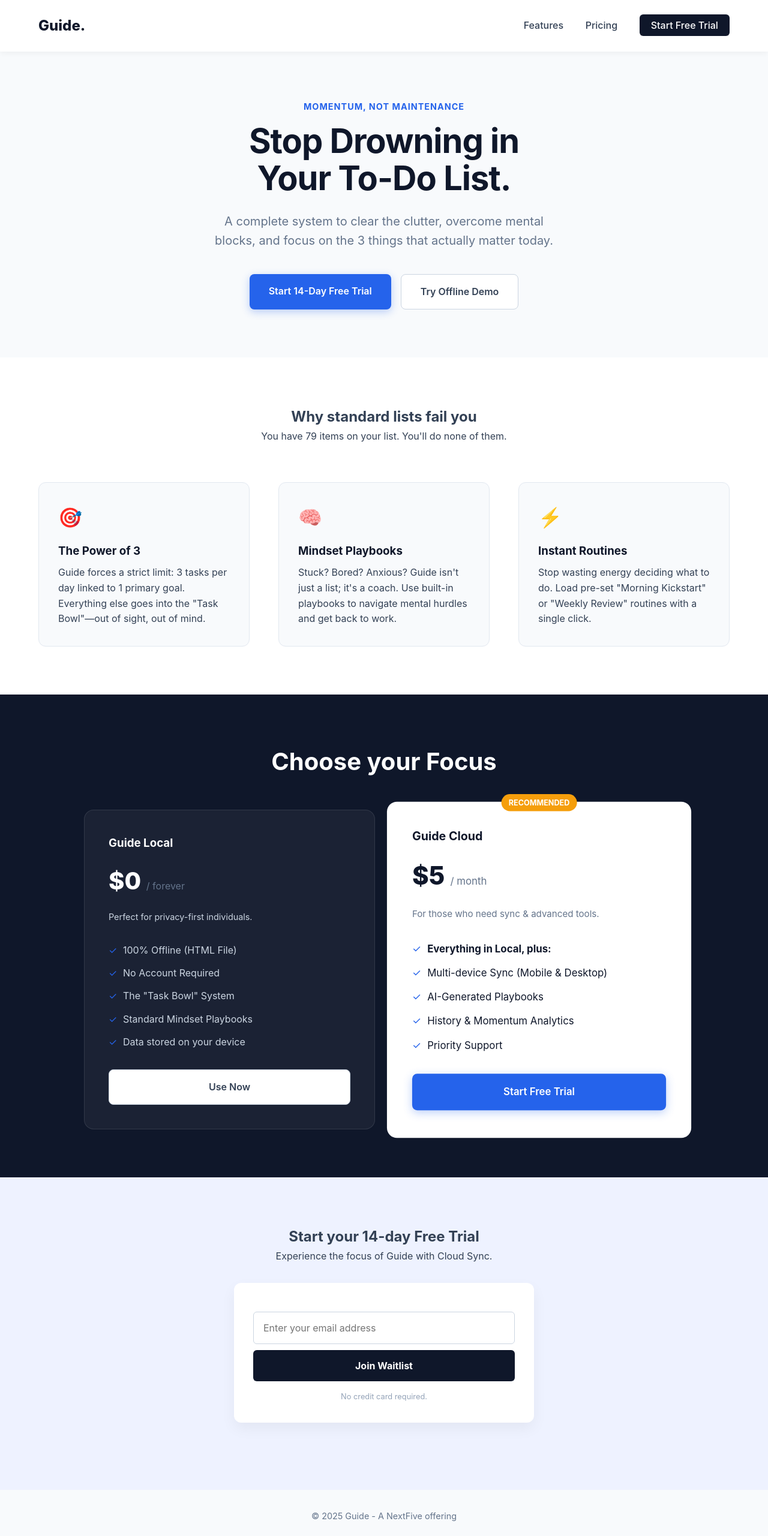
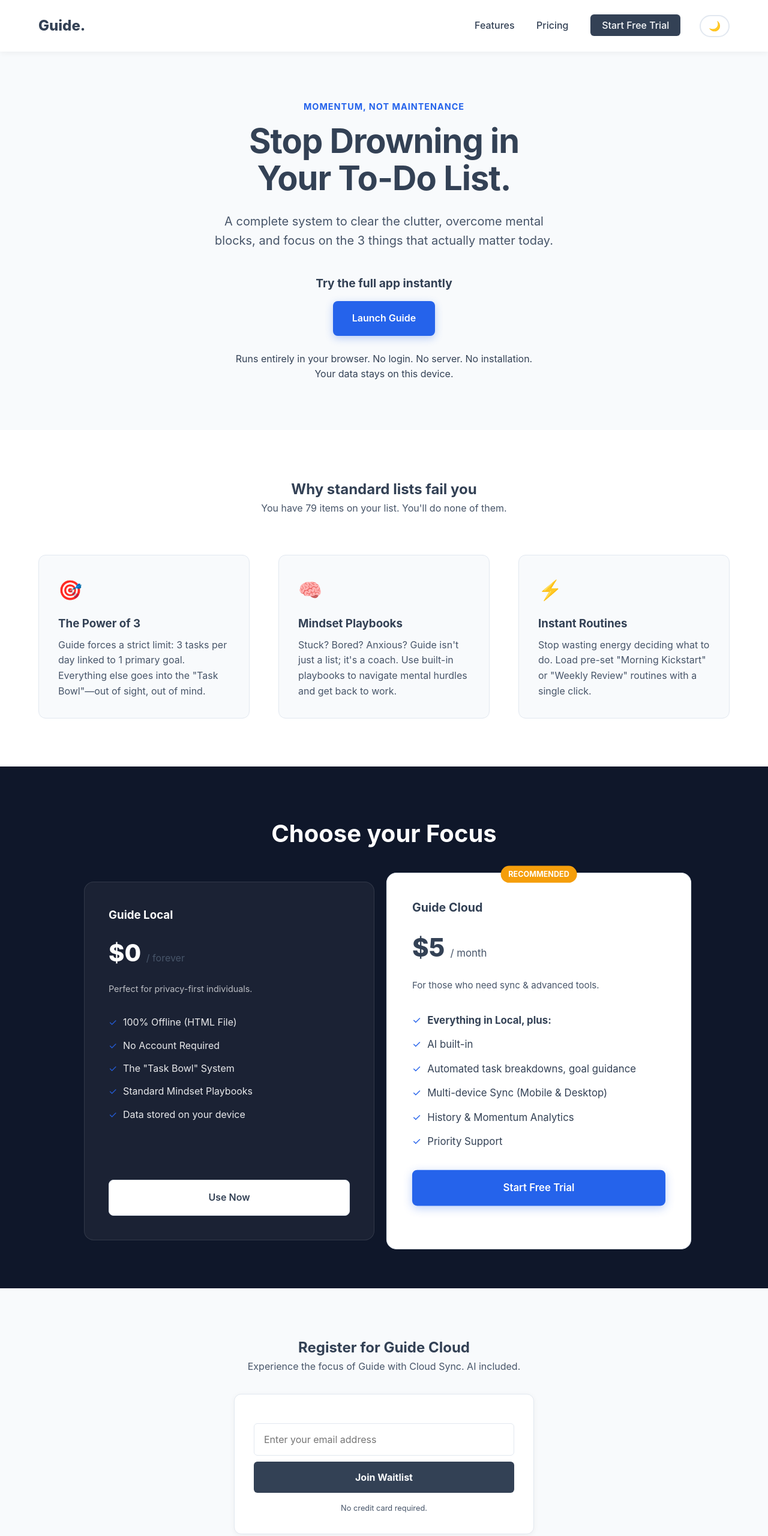
Before and after one commit to nextfiveinc/guide-lands, a plain HTML site: page index.html in a window 1280 px wide. Shown: the top 2561 px of the page at 60% size. Drawn offline with Linux system fonts and the light colour scheme.

Commit message:
Enhance theming and layout in index.html
Refactor CSS variables and styles for improved theming and responsiveness. Update HTML structure for navigation and hero section.

```diff
--- a/index.html
+++ b/index.html
@@ -6,69 +6,176 @@
     <title>Guide | Stop Drowning in Tasks</title>
     <style>
         :root {
-            --primary: #2563EB; /* Professional Blue */
-            --dark: #0F172A;
-            --light: #F8FAFC;
-            --accent: #F59E0B; /* Attention grabbing orange */
-            --text-main: #334155;
-            --text-light: #64748B;
+            /* 1. PALETTE DEFINITIONS (Literal Colors) */
+            --blue-600: #2563EB;
+            --slate-900: #0F172A;
+            --slate-800: #1E293B;
+            --slate-50:  #F8FAFC;
+            --slate-100: #F1F5F9;
+            --slate-300: #CBD5E1;
+            --slate-600: #475569;
+            --slate-700: #334155;
+            --amber-500: #F59E0B;
+            --white: #ffffff;
+
+            /* 2. SEMANTIC VARIABLES (Light Mode Default) */
+            --primary: var(--blue-600);
+            --accent: var(--amber-500);
+
+            --bg-body: var(--slate-50);
+            --bg-nav: var(--white);
+            --bg-card: var(--white);
+            --bg-section-contrast: var(--slate-900); /* Pricing section bg */
+            --bg-input: var(--white);
+
+            --text-main: var(--slate-700);
+            --text-muted: var(--slate-600);
+            --text-contrast: var(--white); /* Text inside contrast sections */
+
+            --border-color: #e2e8f0;
+            --shadow-subtle: 0 2px 10px rgba(0,0,0,0.05);
         }
 
-        * { margin: 0; padding: 0; box-sizing: border-box; font-family: -apple-system, BlinkMacSystemFont, "Segoe UI", Roboto, Helvetica, Arial, sans-serif; }
+        /* DARK MODE OVERRIDES */
+        body.dark-mode {
+            --bg-body: var(--slate-900);
+            --bg-nav: var(--slate-900); /* Matches body or slightly lighter */
+            --bg-card: var(--slate-800);
+            --bg-section-contrast: var(--slate-800); /* Pricing blends in more */
+            --bg-input: var(--slate-900);
 
-        body { background-color: var(--light); color: var(--text-main); line-height: 1.6; }
+            --text-main: var(--slate-100);
+            --text-muted: var(--slate-300);
+            --text-contrast: var(--slate-100);
+
+            --border-color: #334155;
+            --shadow-subtle: 0 4px 20px rgba(0,0,0,0.3);
+        }
+
+        * { margin: 0; padding: 0; box-sizing: border-box; font-family: -apple-system, BlinkMacSystemFont, "Segoe UI", Roboto, Helvetica, Arial, sans-serif; transition: background-color 0.3s ease, color 0.3s ease; }
+
+        body { background-color: var(--bg-body); color: var(--text-main); line-height: 1.6; }
 
         /* HEADER */
-        header { display: flex; justify-content: space-between; align-items: center; padding: 1.5rem 5%; background: white; box-shadow: 0 2px 10px rgba(0,0,0,0.05); }
-        .logo { font-weight: 800; font-size: 1.5rem; color: var(--dark); text-decoration: none; }
+        header {
+            display: flex;
+            justify-content: space-between;
+            align-items: center;
+            padding: 1.5rem 5%;
+            background: var(--bg-nav);
+            box-shadow: var(--shadow-subtle);
+            position: relative;
+        }
+        .logo { font-weight: 800; font-size: 1.5rem; color: var(--text-main); text-decoration: none; }
+
+        .nav-container { display: flex; align-items: center; }
         .nav-links a { text-decoration: none; color: var(--text-main); margin-left: 2rem; font-weight: 500; }
-        .btn-nav { background: var(--dark); color: white !important; padding: 0.5rem 1.2rem; border-radius: 6px; transition: opacity 0.2s; }
+        .btn-nav { background: var(--text-main); color: var(--bg-body) !important; padding: 0.5rem 1.2rem; border-radius: 6px; transition: opacity 0.2s; }
         .btn-nav:hover { opacity: 0.9; }
+
+        /* THEME TOGGLE */
+        .theme-toggle {
+            background: none;
+            border: 2px solid var(--border-color);
+            color: var(--text-main);
+            padding: 0.4rem 0.8rem;
+            border-radius: 20px;
+            margin-left: 2rem;
+            cursor: pointer;
+            font-size: 1rem;
+            display: flex;
+            align-items: center;
+            gap: 5px;
+        }
+        .theme-toggle:hover { background: var(--bg-body); }
 
         /* HERO SECTION */
         .hero { text-align: center; padding: 5rem 1rem; max-width: 800px; margin: 0 auto; }
         .tagline { color: var(--primary); font-weight: 700; text-transform: uppercase; letter-spacing: 1px; font-size: 0.9rem; margin-bottom: 1rem; display: block; }
-        h1 { font-size: 3.5rem; line-height: 1.1; color: var(--dark); margin-bottom: 1.5rem; letter-spacing: -1px; }
-        .subtitle { font-size: 1.25rem; color: var(--text-light); margin-bottom: 2.5rem; max-width: 600px; margin-left: auto; margin-right: auto; }
+        h1 { font-size: 3.5rem; line-height: 1.1; color: var(--text-main); margin-bottom: 1.5rem; letter-spacing: -1px; }
+        .subtitle { font-size: 1.25rem; color: var(--text-muted); margin-bottom: 2.5rem; max-width: 600px; margin-left: auto; margin-right: auto; }
 
         .cta-group { display: flex; justify-content: center; gap: 1rem; flex-wrap: wrap; }
         .btn { padding: 1rem 2rem; border-radius: 8px; font-weight: 600; text-decoration: none; transition: transform 0.1s; }
         .btn:active { transform: scale(0.98); }
         .btn-primary { background: var(--primary); color: white; box-shadow: 0 4px 14px rgba(37, 99, 235, 0.3); }
-        .btn-secondary { background: white; color: var(--text-main); border: 1px solid #cbd5e1; }
+        .btn-secondary { background: var(--bg-card); color: var(--text-main); border: 1px solid var(--border-color); }
 
         /* FEATURES GRID */
-        .features { padding: 5rem 5%; background: white; }
+        .features { padding: 5rem 5%; background: var(--bg-card); }
         .section-header { text-align: center; margin-bottom: 4rem; }
         .grid { display: grid; grid-template-columns: repeat(auto-fit, minmax(300px, 1fr)); gap: 3rem; max-width: 1200px; margin: 0 auto; }
-        .feature-card { padding: 2rem; background: var(--light); border-radius: 12px; border: 1px solid #e2e8f0; }
+        .feature-card { padding: 2rem; background: var(--bg-body); border-radius: 12px; border: 1px solid var(--border-color); }
         .feature-icon { font-size: 2rem; margin-bottom: 1rem; display: block; }
-        .feature-card h3 { margin-bottom: 0.5rem; color: var(--dark); }
+        .feature-card h3 { margin-bottom: 0.5rem; color: var(--text-main); }
+        .feature-card p { color: var(--text-muted); }
 
         /* PRICING / UPSELL */
-        .pricing { padding: 5rem 5%; background: var(--dark); color: white; text-align: center; }
-        .pricing h2 { margin-bottom: 3rem; font-size: 2.5rem; }
+        /* Note: This section has a contrast background by default */
+        .pricing { padding: 5rem 5%; background: var(--bg-section-contrast); color: var(--text-contrast); text-align: center; transition: border 0.3s; }
+        body.dark-mode .pricing { border-top: 1px solid var(--border-color); border-bottom: 1px solid var(--border-color); }
+
+        .pricing h2 { margin-bottom: 3rem; font-size: 2.5rem; color: var(--text-contrast); }
         .pricing-grid { display: flex; justify-content: center; gap: 2rem; flex-wrap: wrap; max-width: 1000px; margin: 0 auto; }
 
-        .plan { background: rgba(255,255,255,0.05); padding: 2.5rem; border-radius: 16px; flex: 1; min-width: 300px; text-align: left; border: 1px solid rgba(255,255,255,0.1); }
-        .plan.pro { background: white; color: var(--dark); transform: scale(1.05); border: none; position: relative; }
+        .plan { background: rgba(255,255,255,0.05); padding: 2.5rem; border-radius: 16px; flex: 1; min-width: 300px; text-align: left; border: 1px solid rgba(255,255,255,0.1); color: var(--text-contrast); }
+
+        /* The Pro Plan Card */
+        .plan.pro { background: var(--bg-card); color: var(--text-main); transform: scale(1.05); border: 1px solid var(--border-color); position: relative; }
         .plan.pro::before { content: "RECOMMENDED"; position: absolute; top: -12px; left: 50%; transform: translateX(-50%); background: var(--accent); color: white; padding: 4px 12px; font-size: 0.75rem; font-weight: bold; border-radius: 20px; }
 
         .price { font-size: 2.5rem; font-weight: 800; margin: 1rem 0; display: block; }
-        .price span { font-size: 1rem; font-weight: 400; color: #64748B; }
+        .price span { font-size: 1rem; font-weight: 400; color: var(--text-muted); }
+
         .plan-features { list-style: none; margin: 2rem 0; }
         .plan-features li { margin-bottom: 0.8rem; padding-left: 1.5rem; position: relative; }
         .plan-features li::before { content: "✓"; position: absolute; left: 0; color: var(--primary); }
 
         /* SIGN UP FORM */
-        .signup-section { background: #EEF2FF; padding: 5rem 1rem; text-align: center; }
-        .form-container { background: white; max-width: 500px; margin: 2rem auto; padding: 2rem; border-radius: 12px; box-shadow: 0 10px 25px rgba(0,0,0,0.05); }
+        .signup-section { background: var(--bg-body); padding: 5rem 1rem; text-align: center; }
+        .form-container { background: var(--bg-card); max-width: 500px; margin: 2rem auto; padding: 2rem; border-radius: 12px; box-shadow: var(--shadow-subtle); border: 1px solid var(--border-color); }
         .input-group { display: flex; gap: 10px; margin-top: 1rem; flex-direction: column; }
-        input[type="email"] { padding: 1rem; border: 1px solid #cbd5e1; border-radius: 6px; font-size: 1rem; width: 100%; }
-        .btn-submit { background: var(--dark); color: white; border: none; padding: 1rem; border-radius: 6px; font-weight: bold; cursor: pointer; font-size: 1rem; }
 
+        input[type="email"] {
+            padding: 1rem;
+            border: 1px solid var(--border-color);
+            background: var(--bg-input);
+            color: var(--text-main);
+            border-radius: 6px;
+            font-size: 1rem;
+            width: 100%;
+        }
+
+        .btn-submit { background: var(--text-main); color: var(--bg-body); border: none; padding: 1rem; border-radius: 6px; font-weight: bold; cursor: pointer; font-size: 1rem; transition: opacity 0.2s; }
+        .btn-submit:hover { opacity: 0.9; }
+
+        footer { text-align: center; padding: 2rem; color: var(--text-muted); font-size: 0.9rem; background: var(--bg-body); }
+
+        /* MOBILE RESPONSIVENESS */
         @media (max-width: 768px) {
+            header {
+                flex-direction: column;
+                gap: 1rem;
+                padding: 1rem 5%;
+            }
+            .nav-container {
+                flex-direction: column;
+                gap: 1rem;
+                width: 100%;
+            }
+            .nav-links {
+                display: flex;
+                flex-direction: column;
+                align-items: center;
+                gap: 1rem;
+                width: 100%;
+            }
+            .nav-links a { margin-left: 0; }
+            .theme-toggle { margin-left: 0; margin-top: 0.5rem; }
+
             h1 { font-size: 2.5rem; }
+            .hero { padding: 3rem 1rem; }
+
             .pricing-grid { flex-direction: column; }
             .plan.pro { transform: none; }
         }
@@ -79,11 +186,16 @@
     <!-- Navigation -->
     <header>
         <a href="#" class="logo">Guide.</a>
-        <nav class="nav-links">
-            <a href="#features">Features</a>
-            <a href="#pricing">Pricing</a>
-            <a href="#signup" class="btn-nav">Start Free Trial</a>
-        </nav>
+        <div class="nav-container">
+            <nav class="nav-links">
+                <a href="#features">Features</a>
+                <a href="#pricing">Pricing</a>
+                <a href="#signup" class="btn-nav">Start Free Trial</a>
+            </nav>
+            <button class="theme-toggle" id="themeToggle" aria-label="Toggle Dark Mode">
+                <span id="toggleIcon">🌙</span>
+            </button>
+        </div>
     </header>
 
     <!-- Hero -->
@@ -91,18 +203,23 @@
         <span class="tagline">Momentum, not Maintenance</span>
         <h1>Stop Drowning in <br> Your To-Do List.</h1>
         <p class="subtitle">A complete system to clear the clutter, overcome mental blocks, and focus on the 3 things that actually matter today.</p>
+        <h3 style="margin-bottom: 15px; font-size: 1.2rem;">Try the full app instantly</h3>
         <div class="cta-group">
-            <a href="#signup" class="btn btn-primary">Start 14-Day Free Trial</a>
-            <!-- Direct link to your existing demo/download -->
-            <a href="https://blog.nextfive.in/demo/guide/" class="btn btn-secondary">Try Offline Demo</a>
+            <a href="https://blog.nextfive.in/demo/guide/" class="btn btn-primary">Launch Guide</a>
+            <!--a href="#pricing" class="btn btn-secondary">Get Guide Cloud</a-->
         </div>
+        <br/>
+        <p class="hero-note">
+                    Runs entirely in your browser. No login. No server. No installation.
+                    <br>Your data stays on this device.
+        </p>
     </section>
 
     <!-- Problem / Solution Grid -->
     <section class="features" id="features">
         <div class="section-header">
             <h2>Why standard lists fail you</h2>
-            <p>You have 79 items on your list. You'll do none of them.</p>
+            <p style="color: var(--text-muted)">You have 79 items on your list. You'll do none of them.</p>
         </div>
         <div class="grid">
             <div class="feature-card">
@@ -131,13 +248,14 @@
             <div class="plan">
                 <h3>Guide Local</h3>
                 <span class="price">$0 <span>/ forever</span></span>
-                <p style="color: #cbd5e1; font-size: 0.9rem;">Perfect for privacy-first individuals.</p>
-                <ul class="plan-features" style="color: #cbd5e1;">
+                <p style="opacity: 0.7; font-size: 0.9rem;">Perfect for privacy-first individuals.</p>
+                <ul class="plan-features" style="opacity: 0.9;">
                     <li>100% Offline (HTML File)</li>
                     <li>No Account Required</li>
                     <li>The "Task Bowl" System</li>
                     <li>Standard Mindset Playbooks</li>
                     <li>Data stored on your device</li>
+                    <br><br>
                 </ul>
                 <a href="https://blog.nextfive.in/demo/guide/" class="btn btn-secondary" style="width: 100%; display:inline-block; text-align:center;">Use Now</a>
             </div>
@@ -146,11 +264,12 @@
             <div class="plan pro">
                 <h3>Guide Cloud</h3>
                 <span class="price">$5 <span>/ month</span></span>
-                <p style="color: #64748B; font-size: 0.9rem;">For those who need sync & advanced tools.</p>
+                <p style="color: var(--text-muted); font-size: 0.9rem;">For those who need sync & advanced tools.</p>
                 <ul class="plan-features">
                     <li><strong>Everything in Local, plus:</strong></li>
+                    <li>AI built-in</li>
+                    <li>Automated task breakdowns, goal guidance </li>
                     <li>Multi-device Sync (Mobile & Desktop)</li>
-                    <li>AI-Generated Playbooks</li>
                     <li>History & Momentum Analytics</li>
                     <li>Priority Support</li>
                 </ul>
@@ -161,8 +280,8 @@
 
     <!-- Sign Up Form -->
         <section class="signup-section" id="signup">
-            <h2>Start your 14-day Free Trial</h2>
-            <p>Experience the focus of Guide with Cloud Sync.</p>
+            <h2>Register for Guide Cloud</h2>
+            <p style="color: var(--text-muted)">Experience the focus of Guide with Cloud Sync. AI included.</p>
 
             <div class="form-container">
 
@@ -185,7 +304,7 @@
                         <button type="submit" class="btn-submit">Join Waitlist</button>
                     </div>
 
-                    <p style="font-size: 0.8rem; color: #94a3b8; margin-top: 1rem;">
+                    <p style="font-size: 0.8rem; color: var(--text-muted); margin-top: 1rem;">
                         No credit card required.
                     </p>
                 </form>
@@ -195,9 +314,35 @@
 
             </div>
         </section>
-    <footer style="text-align: center; padding: 2rem; color: var(--text-light); font-size: 0.9rem;">
+    <footer>
         <p>&copy; 2025 Guide - A NextFive offering</p>
     </footer>
 
+    <script>
+        // Dark Mode Logic
+        const toggleBtn = document.getElementById('themeToggle');
+        const toggleIcon = document.getElementById('toggleIcon');
+        const body = document.body;
+
+        // Check for saved user preference
+        const savedTheme = localStorage.getItem('theme');
+        const systemPrefersDark = window.matchMedia('(prefers-color-scheme: dark)').matches;
+
+        if (savedTheme === 'dark' || (!savedTheme && systemPrefersDark)) {
+            body.classList.add('dark-mode');
+            toggleIcon.textContent = '☀️';
+        }
+
+        toggleBtn.addEventListener('click', () => {
+            body.classList.toggle('dark-mode');
+            const isDark = body.classList.contains('dark-mode');
+
+            // Update icon
+            toggleIcon.textContent = isDark ? '☀️' : '🌙';
+
+            // Save preference
+            localStorage.setItem('theme', isDark ? 'dark' : 'light');
+        });
+    </script>
 </body>
 </html>
```
